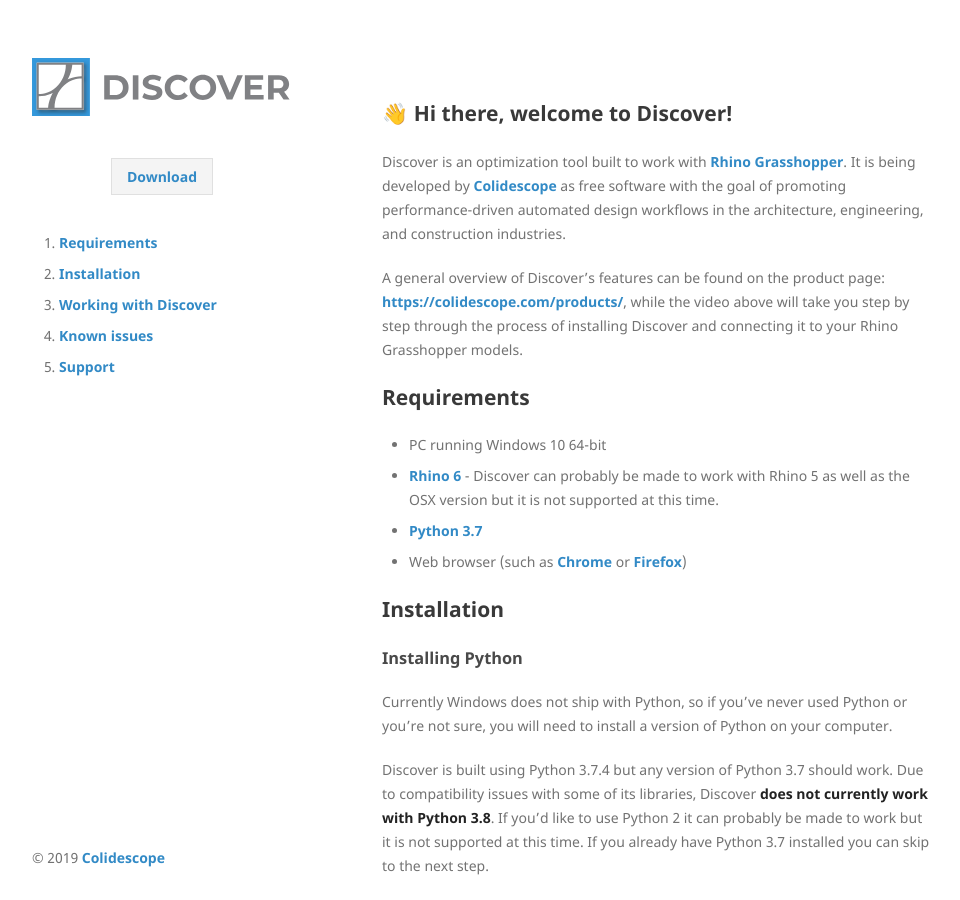
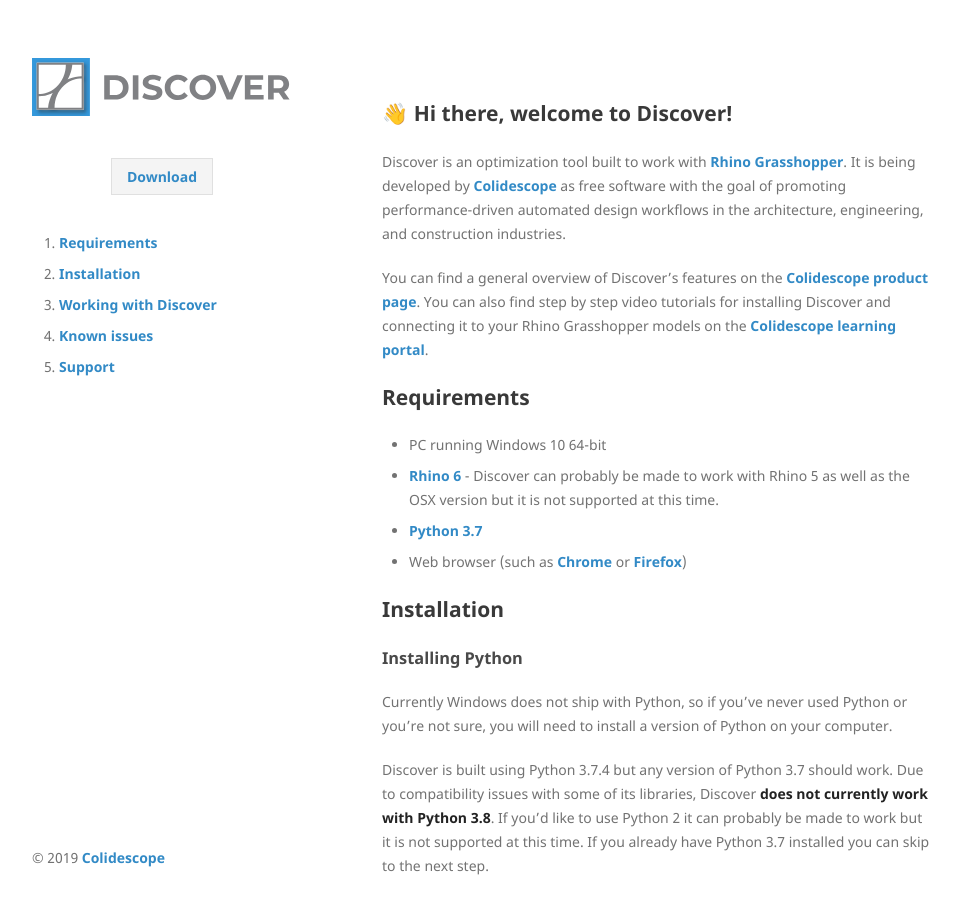
Before and after one commit to colidescope/discover, a Jekyll site: the page built from docs/index.md, in a window 1280 px wide and 900 px high. Shown: the whole window, without its empty margins (158-1118 px from the left). Built offline with Jekyll 4.4.1, drawn with Linux system fonts in a browser that asks for light colours.

Commit message:
Update index.md

```diff
--- a/docs/index.md
+++ b/docs/index.md
@@ -8,7 +8,7 @@
 
 Discover is an optimization tool built to work with [Rhino](https://rhino3d.com) [Grasshopper](http://grasshopper3d.com). It is being developed by [Colidescope](https://colidescope.com/) as free software with the goal of promoting performance-driven automated design workflows in the architecture, engineering, and construction industries.
 
-A general overview of Discover's features can be found on the product page: [https://colidescope.com/products/](https://colidescope.com/products/), while the video above will take you step by step through the process of installing Discover and connecting it to your Rhino Grasshopper models.
+You can find a general overview of Discover's features on the [Colidescope product page](https://colidescope.com/products/). You can also find step by step video tutorials for installing Discover and connecting it to your Rhino Grasshopper models on the [Colidescope learning portal](https://learning.colidescope.com/courses/introduction-to-optimization/).
 
 ## Requirements
 
```
